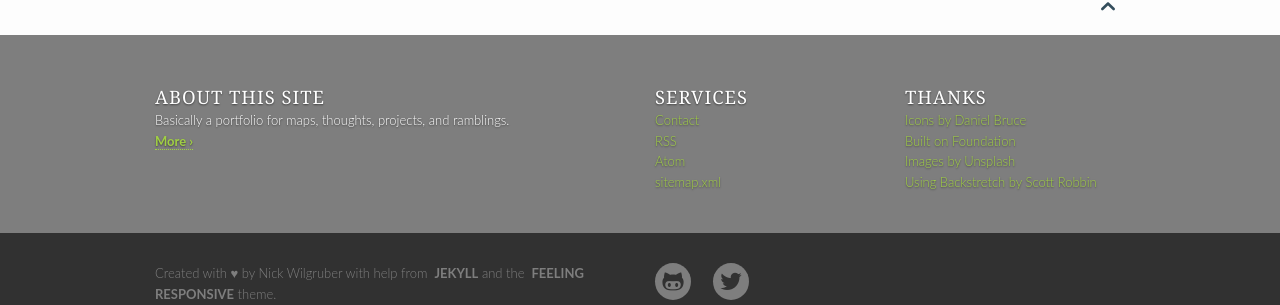
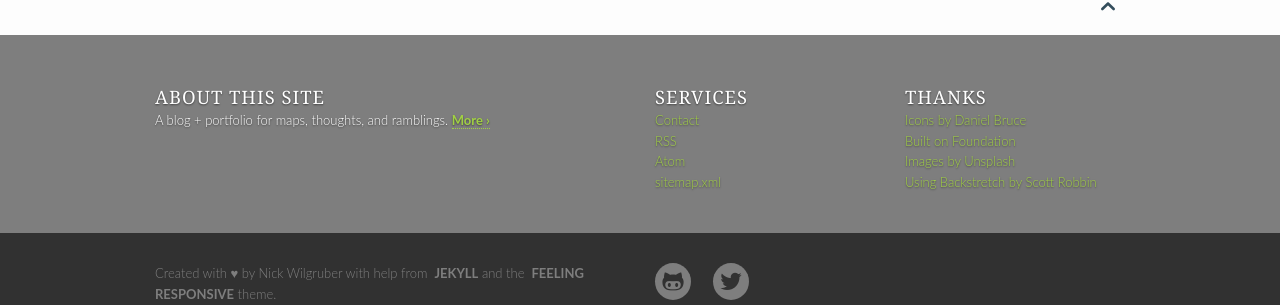
Before and after one commit to wontgruber/wontgruber.github.io, a Jekyll site: the page built from pages/pages-root-folder/index.md, in a window 1280 px wide. Shown: the part 1799-2104 px from the top of the page. Built offline with Jekyll 4.4.1, drawn with Linux system fonts in a browser that asks for light colours.

Commit message:
Update _config.yml

```diff
--- a/_config.yml
+++ b/_config.yml
@@ -8,15 +8,15 @@
 #                                                 /____/
 #
 # Title of your website
-title: "wontgruber"
+title: "nickwilgruber"
 
 
 # The slogan describes your website and is used on homepage in <title> and other important places
-slogan: "A Portfolio & Blog (or something)"
+slogan: "A blog for throughts and maps"
 
 
 # The description is used on homepage and in the footer to quickly describe your website. Use a maximum of 150 characters for SEO-purposes.
-description: "Basically a portfolio for maps, thoughts, projects, and ramblings."
+description: "A blog + portfolio for maps, thoughts, and ramblings."
 
 # Main author of the website
 # See > authors.yml
@@ -41,7 +41,7 @@
 
 
 # Logo size is 600x80 pixels
-#logo: "logo.png"
+logo:
 
 
 # Paginates all X entries
```
